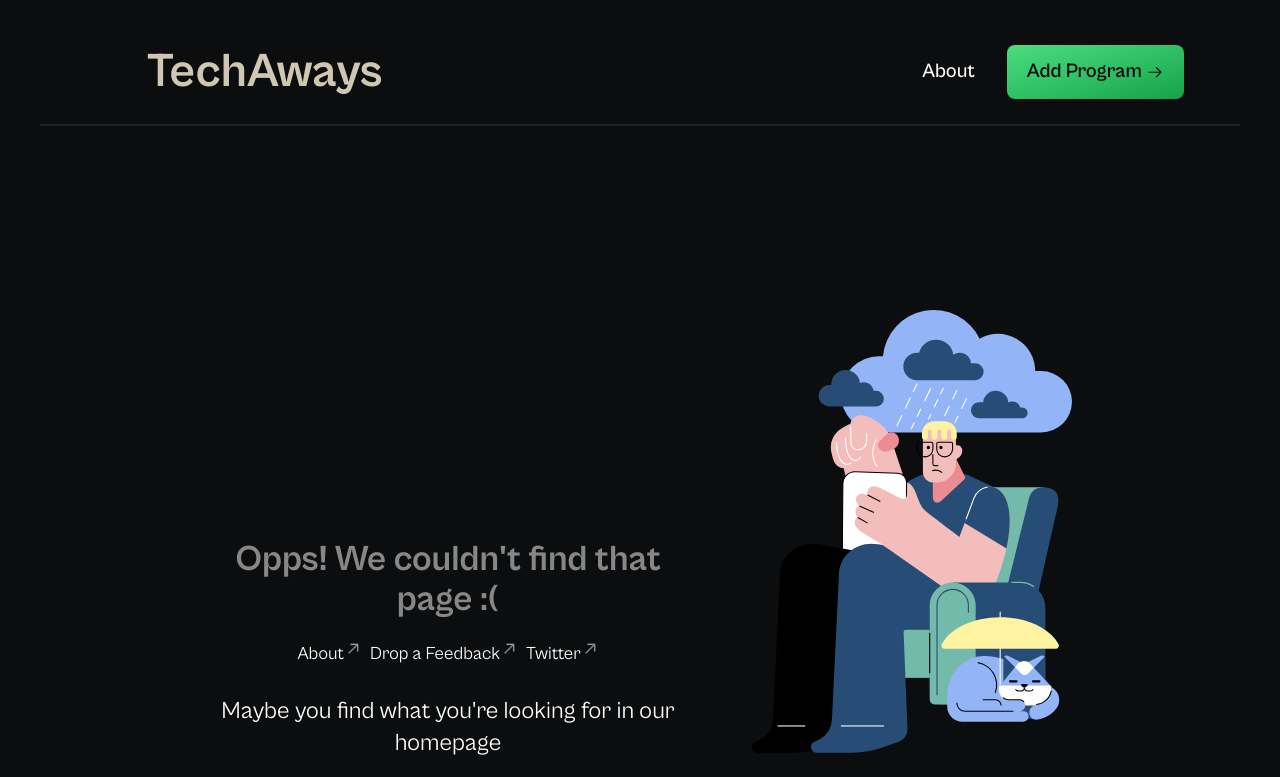
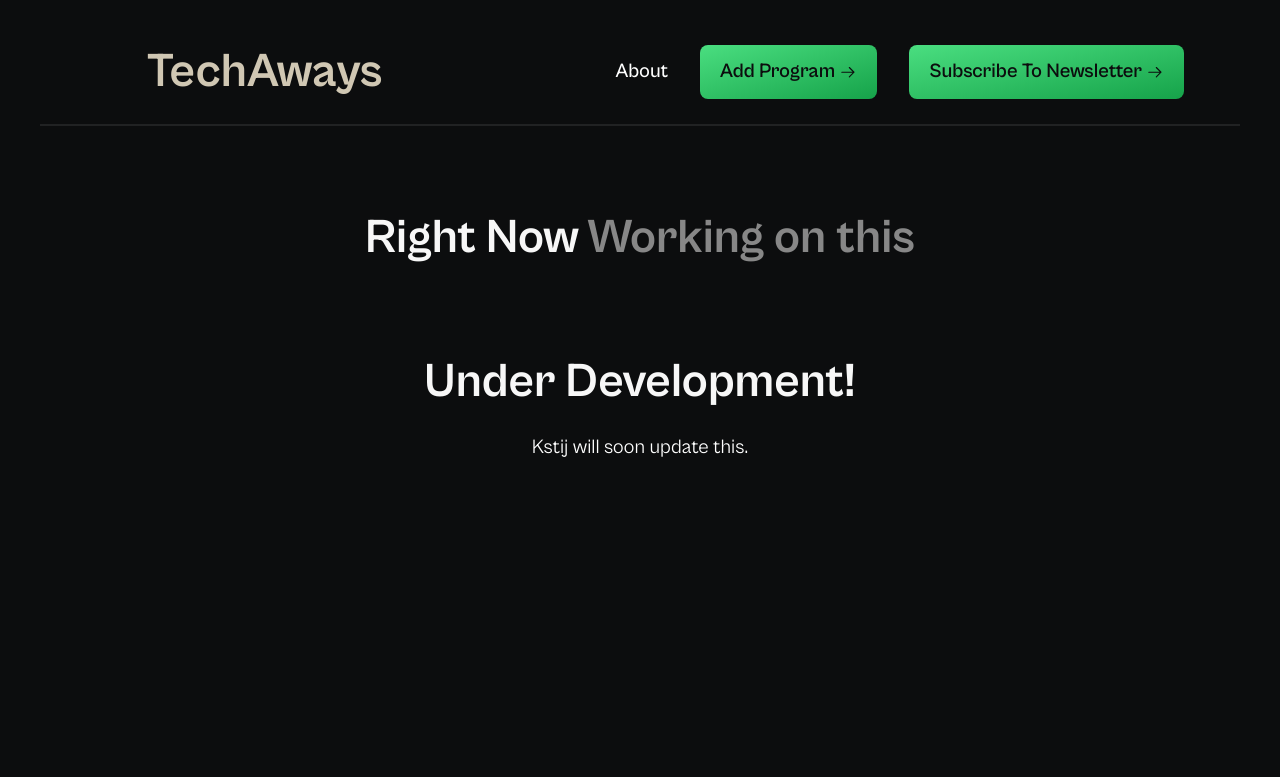
Before and after one commit to kstij/technew, a React (Vite) app: page /subscribe in a window 1280 px wide. Shown: the top 777 px of the page. Built offline with nearby package versions, Linux system fonts and the light colour scheme.

Commit message:
added subscription

```diff
--- a/src/components/Navbar.jsx
+++ b/src/components/Navbar.jsx
@@ -32,6 +32,11 @@ function Navbar() {
           <Button target="_blank" href="https://forms.gle/MQHZajvzBzC1ks1r7">
             Add Program
           </Button>
+          <Link to="/subscribe">
+            <Button>
+              Subscribe To Newsletter
+            </Button>
+            </Link>
         </div>
       </nav>
     </div>
--- /dev/null
+++ b/src/components/SubscriptionForm.jsx
@@ -0,0 +1,32 @@
+// Subscribe.jsx
+
+import React from "react";
+import Navbar from "./Navbar";
+
+function Subscribe() {
+  return (
+    <>
+      <Navbar />
+      <main className="font-cabinG">
+        {/* hero section */}
+        <section className="mx-auto flex flex-col items-center space-y-5 mt-20 mb-16">
+          <h2 className="text-center text-accent mx-auto font-bold text-4xl max-w-[15ch] lg:max-w-[30ch] m-2 lg:text-4xl xl:text-5xl ">
+            Right Now
+            <span className="text-light-gray pl-2">Working on this </span>
+          </h2>
+        </section>
+        {/* Subscription Thanks */}
+        <section className="mx-auto flex flex-col items-center space-y-5 mt-20 mb-16">
+          <h2 className="text-center text-accent mx-auto font-bold text-4xl max-w-[15ch] lg:max-w-[30ch] m-2 lg:text-4xl xl:text-5xl ">
+            Under Development!
+          </h2>
+          <p className="mx-auto text-lg text-center xl:text-h6 2xl:text-h5 max-w-[30ch] lg:max-w-[60ch]">
+            Kstij will soon update this.
+          </p>
+        </section>
+      </main>
+    </>
+  );
+}
+
+export default Subscribe;
--- a/src/main.jsx
+++ b/src/main.jsx
@@ -1,5 +1,7 @@
+// main.jsx
+
 import React, { lazy, Suspense } from "react";
-import ReactDOM from "react-dom/client";
+import ReactDOM from "react-dom";
 import { BrowserRouter as Router, Routes, Route } from "react-router-dom";
 import "./index.css";
 const App = lazy(() => import("./App.jsx"));
@@ -7,11 +9,11 @@ const About = lazy(() => import("./about/About.jsx"));
 const CardDetail = lazy(() => import("./components/Card/CardDetail.jsx"));
 const NotFound = lazy(() => import("./components/404/NotFound.jsx"));
 const Legal = lazy(() => import("./legal/Legal.jsx"));
+const SubscriptionForm = lazy(() => import("./components/SubscriptionForm.jsx"));
 
 import ReactGA from "react-ga4";
 
 ReactGA.initialize(process.env.GOOGLE_ID);
-
 ReactGA.send({ hitType: "pageview", page: window.location.pathname });
 
 const root = ReactDOM.createRoot(document.getElementById("root"));
@@ -24,7 +26,9 @@ root.render(
           <Route path="/" element={<App />} />
           <Route path="/about" element={<About />} />
           <Route path="/legalinfo" element={<Legal />} />
-          <Route path="programs/:cardSlug" element={<CardDetail />} />
+          <Route path="/programs/:cardSlug" element={<CardDetail />} />
+          <Route path="/subscribe" element={<SubscriptionForm />} />
+          <Route path="/subscription-success" element={<div>Subscription successful!</div>} />
           <Route path="*" element={<NotFound />} />
         </Routes>
       </Suspense>
```
